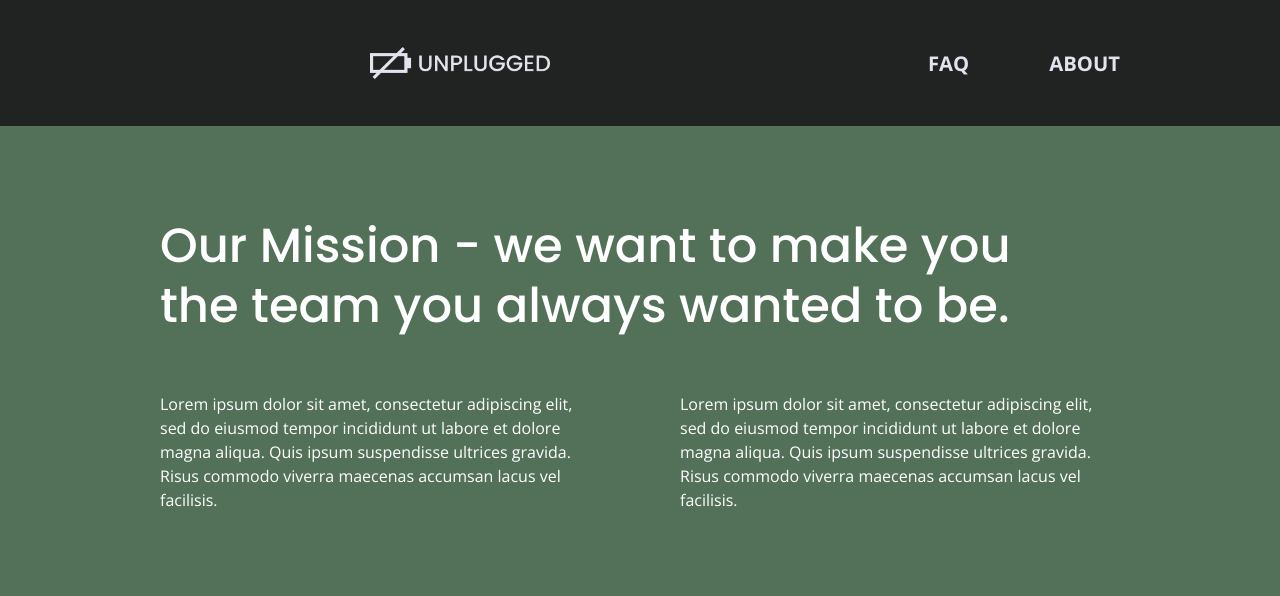
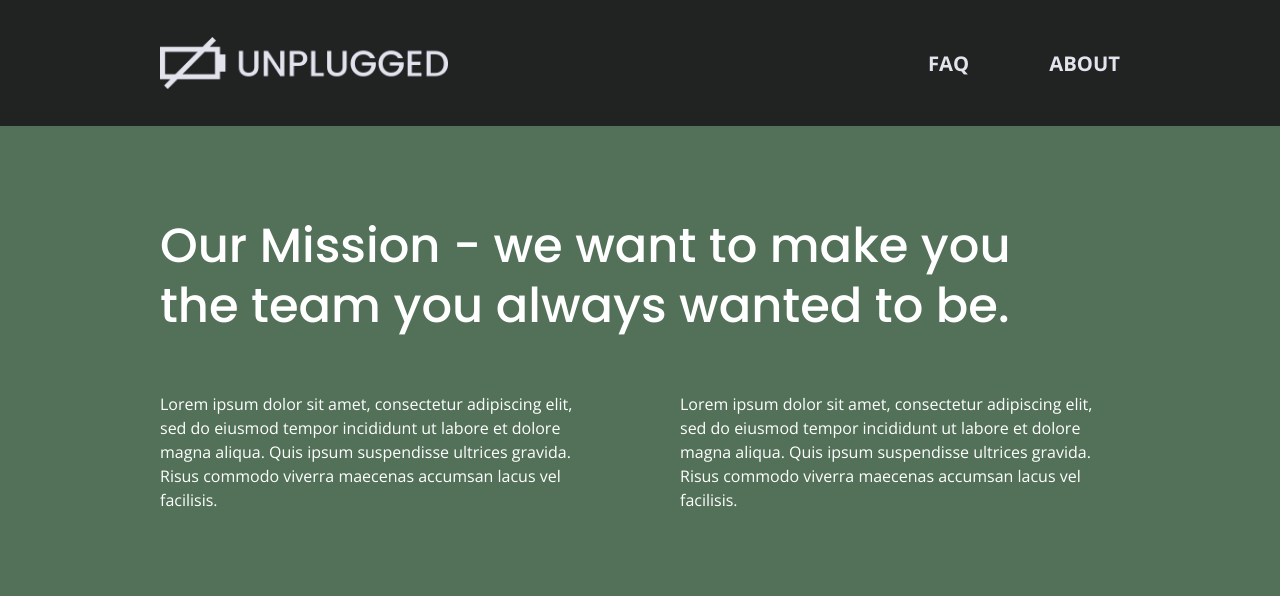
Before and after one commit to AdrianneKu/unplugged-retreat-ak, a website: page about/index.html in a window 1280 px wide. Shown: the top 596 px of the page. Drawn offline with nearby package versions, Linux system fonts and the light colour scheme.

Commit message:
Fixed mobile issue for tablet and desktop

```diff
--- a/about/index.html
+++ b/about/index.html
@@ -32,11 +32,9 @@
 <!--header section-->
 <header>
     <div class="content-wrapper">
-        <a href="#">
-            <figure>
-                <img src="../img/unpluggedlogo.png" alt="unplugged logo">
-            </figure>
-        </a>
+        <figure>
+            <a href="index.html"><img src="../img/unpluggedlogo.png" alt="unplugged logo"></a>
+        </figure>
         <div class="header-divider"></div>
         <nav>
             <ul>
--- a/css/main.css
+++ b/css/main.css
@@ -181,7 +181,6 @@
   justify-content: center;
   align-items: center;
   flex-flow: row wrap;
-  margin: 0 auto;
 }
 
 .header-divider {
```
Also changed, not shown: faq/index.html (+1 -3 lines), index.html (+2 -4 lines).
